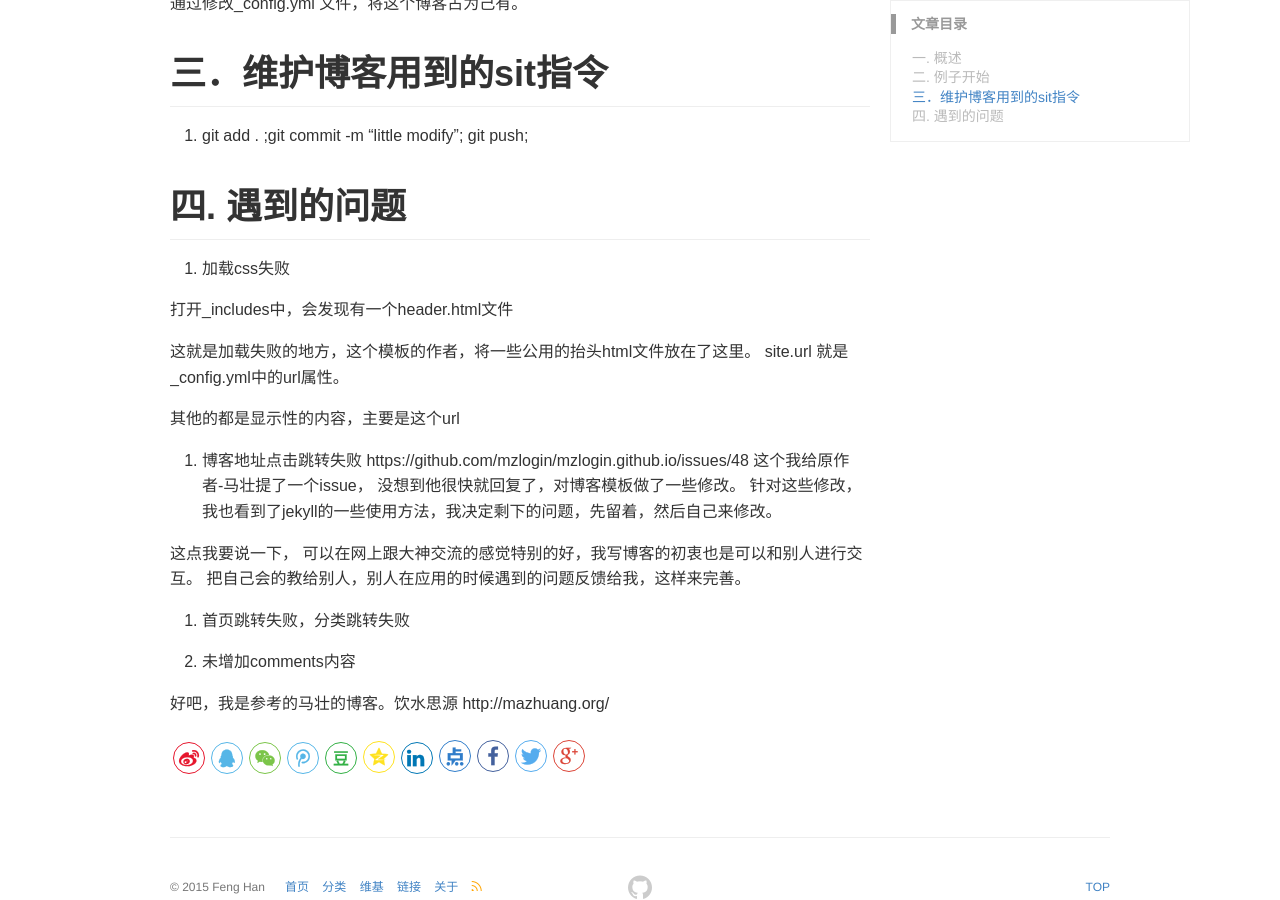
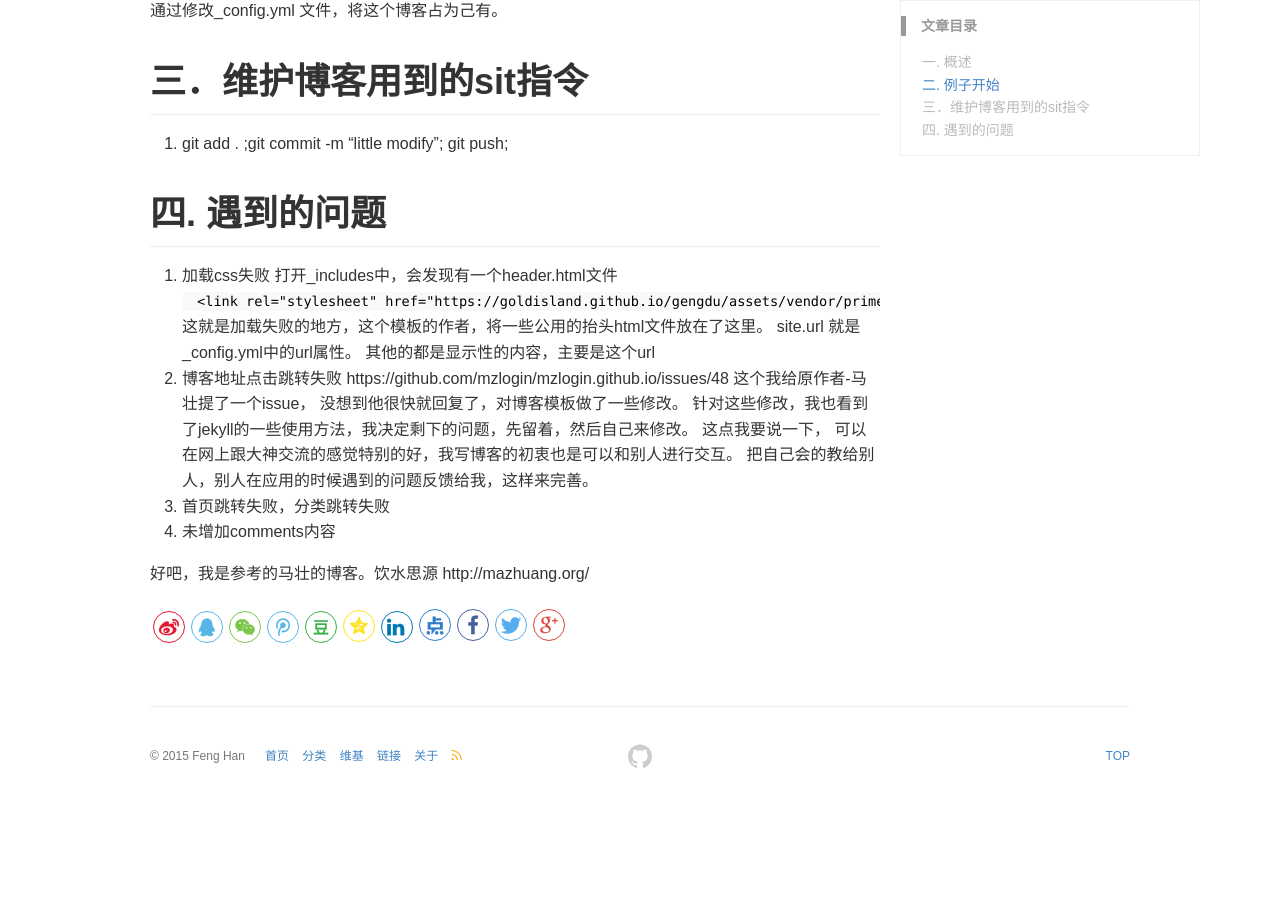
Before and after one commit to GoldIsland/gengdu, a Jekyll site: the page built from _posts/2017-12-23-myblog-birth.md, in a window 1280 px wide and 900 px high, scrolled down 756 px. Built offline with Jekyll 4.4.1, drawn with Linux system fonts in a browser that asks for light colours; after the commit the page ends 1561 px from its top, so only the background shows below that.

Commit message:
little modify

````diff
--- a/_includes/header.html
+++ b/_includes/header.html
@@ -90,7 +90,7 @@
             </button>
             <nav class="site-header-nav" role="navigation">
                 {% for nav in site.navs %}
-                <a href="{{ nav.href }}" class="{% if page.menu == nav.label %} selected {% endif %} site-header-nav-item" target="{{ nav.target | default: _self }}" title="{{ nav.label }}">{{ nav.label }}</a>
+                <a href="{{ site.url }}{{ nav.href }}" class="{% if page.menu == nav.label %} selected {% endif %} site-header-nav-item" target="{{ nav.target | default: _self }}" title="{{ nav.label }}">{{ nav.label }}</a>
                 {% endfor %}
             </nav>
         </div>
--- a/_posts/2017-12-23-myblog-birth.md
+++ b/_posts/2017-12-23-myblog-birth.md
@@ -35,24 +35,18 @@ https://github.com/GoldIsland/gengdu
 
 # 四. 遇到的问题
 1. 加载css失败
-
 打开_includes中，会发现有一个header.html文件
-<link rel="stylesheet" href="{{ site.url }}/assets/vendor/primer-css/css/primer.css">
+```  <link rel="stylesheet" href="{{ site.url }}/assets/vendor/primer-css/css/primer.css"> ```
 这就是加载失败的地方，这个模板的作者，将一些公用的抬头html文件放在了这里。
 site.url 就是_config.yml中的url属性。
-
 其他的都是显示性的内容，主要是这个url
-
 2. 博客地址点击跳转失败
 https://github.com/mzlogin/mzlogin.github.io/issues/48
 这个我给原作者-马壮提了一个issue， 没想到他很快就回复了，对博客模板做了一些修改。
 针对这些修改，我也看到了jekyll的一些使用方法，我决定剩下的问题，先留着，然后自己来修改。
-
 这点我要说一下， 可以在网上跟大神交流的感觉特别的好，我写博客的初衷也是可以和别人进行交互。
 把自己会的教给别人，别人在应用的时候遇到的问题反馈给我，这样来完善。
-
 3. 首页跳转失败，分类跳转失败
-
 4. 未增加comments内容
 
 好吧，我是参考的马壮的博客。饮水思源
````
